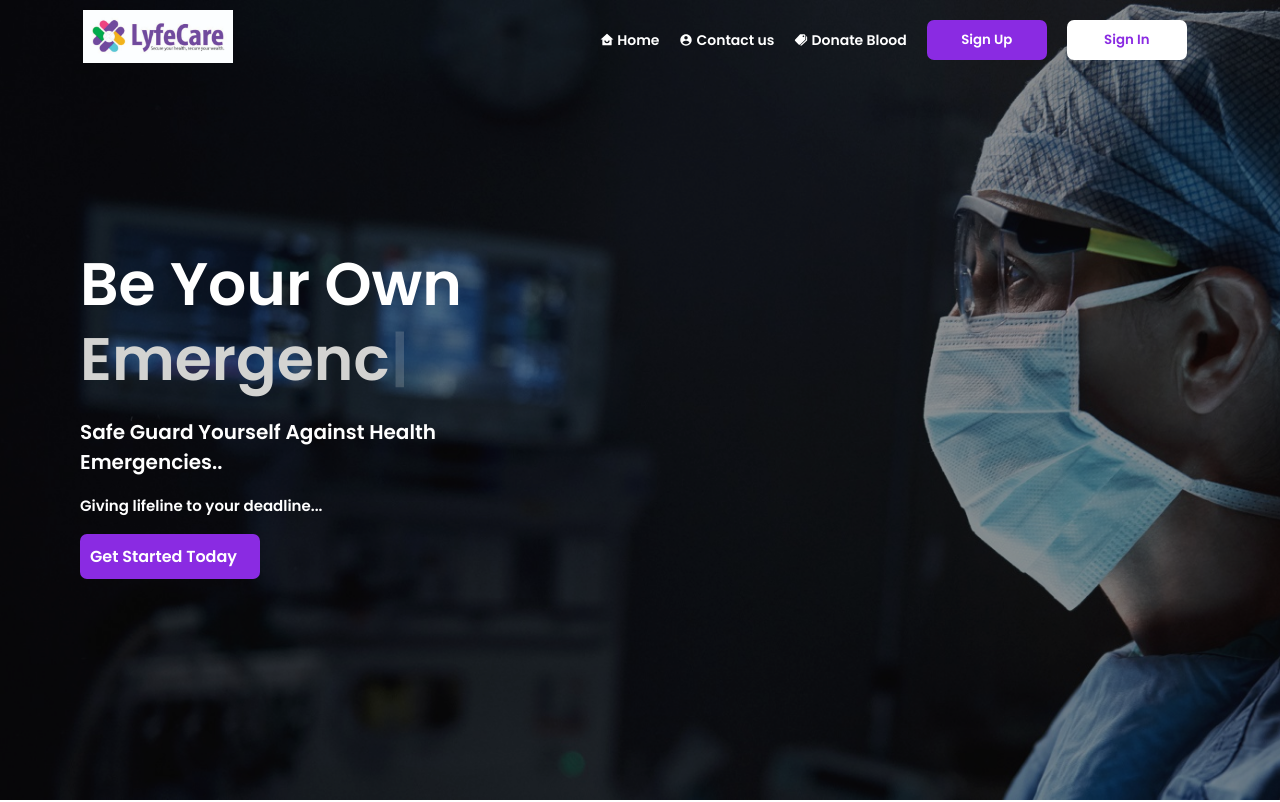
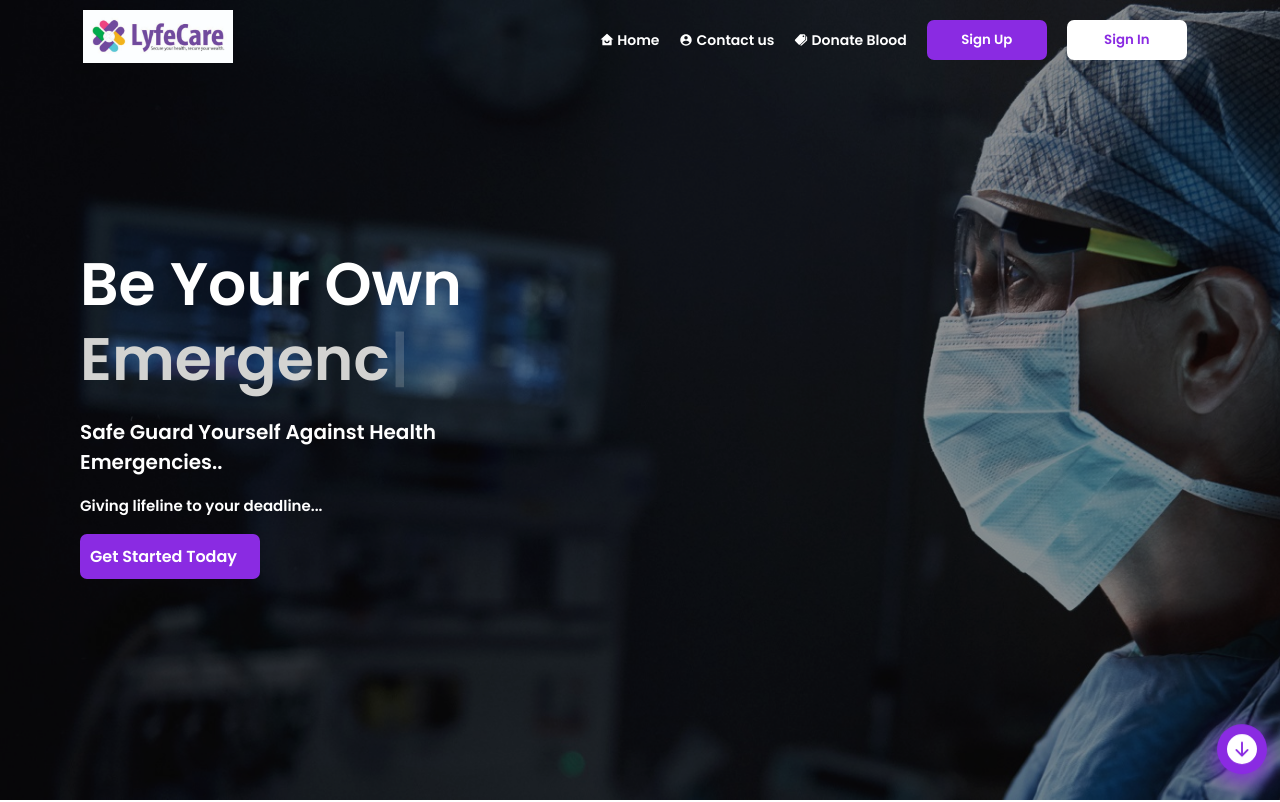
Before and after one commit to Abkels/lyfeCare, a React (Create React App) app: page / in a window 1280 px wide. Shown: the top 802 px of the page. Built offline with nearby package versions, Linux system fonts and the light colour scheme.

Commit message:
added scroll to to and buttom

```diff
--- a/package.json
+++ b/package.json
@@ -33,6 +33,7 @@
     "react-redux": "^8.0.5",
     "react-router-dom": "^6.9.0",
     "react-scripts": "5.0.1",
+    "react-scroll": "^1.8.9",
     "redux-persist": "^6.0.0",
     "scroll": "^3.0.1",
     "styled-components": "^5.3.9",
--- a/src/Components/Api/Api.tsx
+++ b/src/Components/Api/Api.tsx
@@ -89,6 +89,9 @@ export const signin = async ({ email, password }: any) => {
     )
     .then((res) => {
       return res.data;
+    })
+    .catch((err) => {
+      return err;
     });
 };
 
--- a/src/Components/Auth/SignUp.tsx
+++ b/src/Components/Auth/SignUp.tsx
@@ -18,7 +18,6 @@ import Swal from "sweetalert2";
 const SignUp = () => {
   const dispatch = UseAppDispach();
   const navigate = useNavigate();
-
 
   const schema = yup
     .object({
@@ -51,8 +50,7 @@ const SignUp = () => {
   });
 
   const Submit = handleSubmit(async (data) => {
-    posting
-      .mutate(data)
+    posting.mutate(data);
 
     reset();
 
@@ -63,12 +61,11 @@ const SignUp = () => {
       icon: "success",
     }).catch((err) => {
       Swal.fire({
-        title: "an error occured",
+        title: "User Already Exist",
         icon: "error",
-        text: `${err.response?.data?.message}`,
+        // text: `${err.response?.data?.message}`,
       });
     });
-
   });
 
   //
--- a/src/Components/Home/Footer/Folder.tsx
+++ b/src/Components/Home/Footer/Footer.tsx
@@ -2,10 +2,24 @@ import React from "react";
 import styled from "styled-components";
 import { AiOutlinePhone } from "react-icons/ai";
 import { AiOutlineMail } from "react-icons/ai";
+import { BsFillArrowUpCircleFill } from "react-icons/bs";
+import { Link } from "react-scroll";
 
 const Footer = () => {
+  const [scroll, setScroll] = React.useState<Boolean>(false);
+
+  const changeBg = () => {
+    if (window.scrollY >= 70) {
+      setScroll(true);
+    } else {
+      setScroll(false);
+    }
+  };
+
+  window.addEventListener("scroll", changeBg);
+
   return (
-    <Container>
+    <Container id="footer">
       <Wrapper>
         <AbtBag>
           <Logo>LYFECARE.</Logo>
@@ -49,11 +63,61 @@ const Footer = () => {
         </OtherNav>
       </Wrapper>
       <small style={{ fontFamily: "poppins" }}>Powered by CODELAB.</small>
+
+      {scroll ? (
+        <Link offset={-100} smooth={true} duration={500} to="hero">
+          <ScroolToTop>
+            <BsFillArrowUpCircleFill />
+          </ScroolToTop>
+        </Link>
+      ) : null}
     </Container>
   );
 };
 
 export default Footer;
+
+const ScroolToTop = styled.div`
+  /* padding: 16px 17px; */
+
+  border-radius: 50%;
+  cursor: pointer;
+  width: 50px;
+  height: 50px;
+  -webkit-animation: mover 1s infinite alternate;
+  animation: mover 1s infinite alternate;
+  -webkit-animation: mover 1s infinite alternate;
+  animation: mover 1s infinite alternate;
+  background-color: #8a2be2;
+  @-webkit-keyframes mover {
+    0% {
+      transform: translateY(0);
+    }
+    100% {
+      transform: translateY(-10px);
+    }
+  }
+  @keyframes mover {
+    0% {
+      transform: translateY(0);
+    }
+    100% {
+      transform: translateY(-10px);
+    }
+  }
+  right: 1%;
+  font-size: 30px;
+  box-shadow: #8a2be2 0px 8px 24px;
+  display: flex;
+  justify-content: center;
+  align-items: center;
+  color: white;
+  position: fixed;
+  bottom: 2%;
+  @media screen and (max-width: 768px) {
+    right: 3%;
+  }
+`;
 
 const Icn = styled.div`
   display: flex;
--- a/src/Components/Home/Header/Header.tsx
+++ b/src/Components/Home/Header/Header.tsx
@@ -4,6 +4,8 @@ import { RiHomeSmileFill } from "react-icons/ri";
 import { IoMdPricetags, IoMdContact } from "react-icons/io";
 import { NavLink } from "react-router-dom";
 import { GiHamburgerMenu } from "react-icons/gi";
+import { BsFillArrowDownCircleFill } from "react-icons/bs";
+import { Link } from "react-scroll";
 
 const Header = () => {
   const [show, setShow] = useState(false);
@@ -110,11 +112,60 @@ const Header = () => {
             </DropDown>
           ) : null}
         </Wrapper>
+        {scroll ? null : (
+          <Link offset={-100} smooth={true} duration={500} to="footer">
+            <ScroolToButton>
+              <BsFillArrowDownCircleFill />
+            </ScroolToButton>
+          </Link>
+        )}
       </Container>
     </>
   );
 };
 export default Header;
+
+const ScroolToButton = styled.div`
+  /* padding: 16px 17px; */
+
+  border-radius: 50%;
+  cursor: pointer;
+  width: 50px;
+  height: 50px;
+  -webkit-animation: mover 1s infinite alternate;
+  animation: mover 1s infinite alternate;
+  -webkit-animation: mover 1s infinite alternate;
+  animation: mover 1s infinite alternate;
+  background-color: #8a2be2;
+  @-webkit-keyframes mover {
+    0% {
+      transform: translateY(0);
+    }
+    100% {
+      transform: translateY(-10px);
+    }
+  }
+  @keyframes mover {
+    0% {
+      transform: translateY(0);
+    }
+    100% {
+      transform: translateY(-10px);
+    }
+  }
+  right: 1%;
+  font-size: 30px;
+  box-shadow: #8a2be2 0px 8px 24px;
+  display: flex;
+  justify-content: center;
+  align-items: center;
+  color: white;
+  position: fixed;
+  bottom: 2%;
+  @media screen and (max-width: 768px) {
+    right: 3%;
+  }
+`;
 
 const SideNavs = styled(NavLink)`
   text-decoration: none;
@@ -171,7 +222,6 @@ const DropDown = styled.div`
   width: 250px;
   background: #8a2be2;
   backdrop-filter: blur(10px);
-  display: flex;
   justify-content: center;
   /* align-items: center; */
   font-family: poppins;
@@ -180,7 +230,12 @@ const DropDown = styled.div`
   position: absolute;
   top: 70px;
   right: 20px;
+  display: none;
   border-radius: 7px;
+
+  @media screen and (max-width: 768px) {
+    display: flex;
+  }
 `;
 
 const Holder = styled.div`
@@ -266,8 +321,8 @@ const Navs = styled(NavLink)<{ cl: string }>`
 const BurgerMenu = styled.div`
   display: none;
   @media (max-width: 768px) {
-    display: block;
     height: 30px;
+    cursor: pointer;
     width: 30px;
     display: flex;
     justify-content: center;
--- a/src/Components/Home/Herro/Herro.tsx
+++ b/src/Components/Home/Herro/Herro.tsx
@@ -6,7 +6,7 @@ import Typewriter from "typewriter-effect";
 const Heroo = () => {
   return (
     <>
-      <Herro>
+      <Herro id="hero">
         <Black></Black>
 
         <Content>
--- a/src/Components/Home/LandingPage.tsx
+++ b/src/Components/Home/LandingPage.tsx
@@ -2,7 +2,7 @@ import React from 'react'
 import AboutUs from './AboutUs/AboutUs'
 import Elite from './Elite/Elite'
 import ExclusiveService from './ExclusiveService/ExclusiveService'
-import Footer from './Footer/Folder'
+import Footer from './Footer/Footer'
 import Header from './Header/Header'
 // import Hero from './Hero/Hero'
 import Heroo from './Herro/Herro'
```
Also changed, not shown: 1 other file (tests, documents, lock files or other folders).
